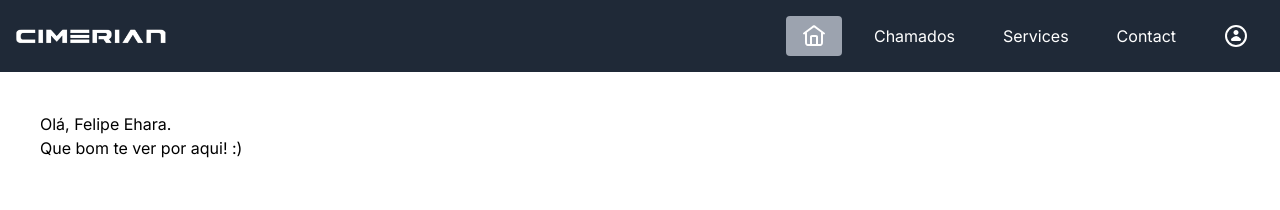
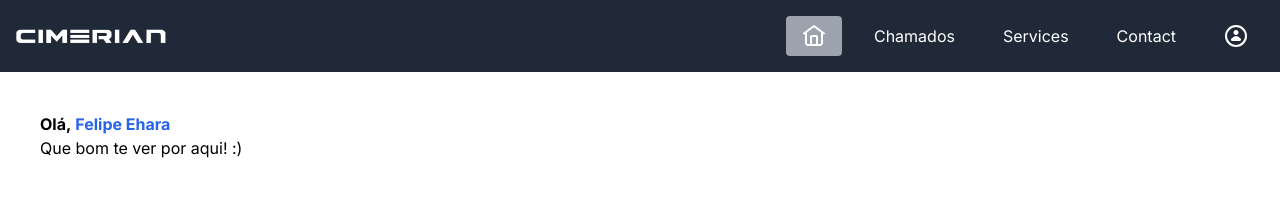
Before and after one commit to felipeehara/cimerian-login-react, a Next.js app: page /Home in a window 1280 px wide. Shown: the top 210 px of the page. Built offline with nearby package versions, Linux system fonts and the light colour scheme.

Commit message:
implementação de text no Home

```diff
--- a/src/app/Home/page.tsx
+++ b/src/app/Home/page.tsx
@@ -8,8 +8,12 @@ const Home = () => {
             <Header/>
 
 
-            <h1 className="ml-10 mt-10">Olá, Felipe Ehara. <br/>
-            Que bom te ver por aqui! :)</h1>
+            <div className="ml-10 mt-10">
+                <p className="flex gap-1"> <b>Olá,</b> <h1 className="text-blue-600 font-bold">Felipe Ehara</h1> </p>
+                <p>Que bom te ver por aqui! :)</p>
+            </div>
+
+
         </div>
     );
 }
```
